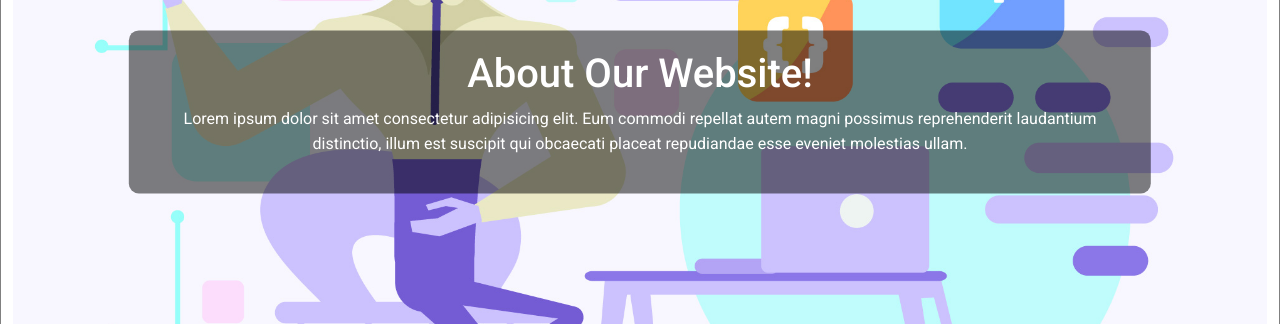
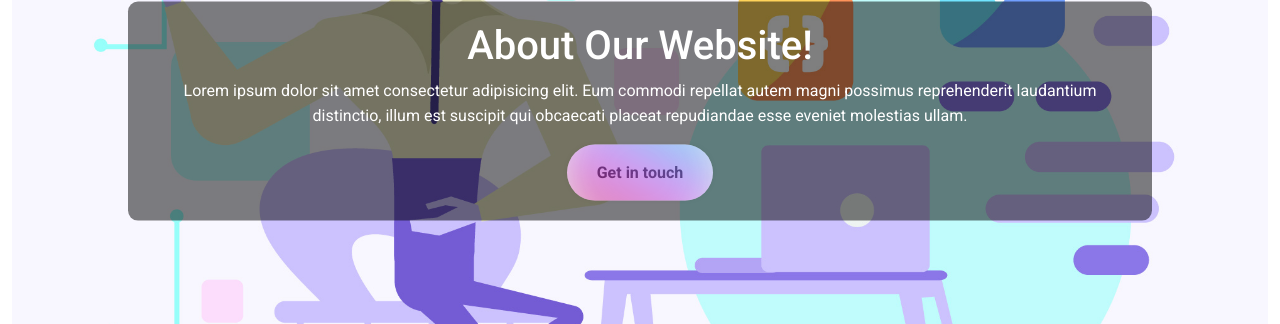
Before and after one commit to mannysinghdc/reactdtu, a React (Vite) app: page / in a window 1280 px wide. Shown: the part 307-631 px from the top of the page. Built offline with nearby package versions, Linux system fonts and the light colour scheme; no server answers; sample sign-in values are in the browser's storage.

Commit message:
json todo update.

```diff
--- a/package.json
+++ b/package.json
@@ -17,7 +17,8 @@
     "react": "^18.3.1",
     "react-dom": "^18.3.1",
     "react-icons": "^5.4.0",
-    "react-router-dom": "^7.1.3"
+    "react-router-dom": "^7.1.3",
+    "styled-components": "^6.1.15"
   },
   "devDependencies": {
     "@eslint/js": "^9.17.0",
--- a/src/App.jsx
+++ b/src/App.jsx
@@ -2,6 +2,7 @@ import { Outlet } from "react-router-dom"
 import Navbar from "./Component/Navbar"
 import { useEffect, useState } from "react"
 import Testing from "./Component/Testing"
+import Footer from "./Component/Footer"
 
 
 const App = () => {
--- /dev/null
+++ b/src/Component/Button.jsx
@@ -0,0 +1,88 @@
+import React from 'react';
+import styled from 'styled-components';
+
+const Button = () => {
+  return (
+    <StyledWrapper>
+      <button className="button">
+        Get in touch
+        <div className="hoverEffect">
+          <div />
+        </div>
+      </button>
+    </StyledWrapper>
+  );
+}
+
+const StyledWrapper = styled.div`
+  .button {
+    display: inline-flex;
+    align-items: center;
+    justify-content: center;
+    padding: 15px 30px;
+    border: 0;
+    position: relative;
+    overflow: hidden;
+    border-radius: 10rem;
+    transition: all 0.02s;
+    font-weight: bold;
+    cursor: pointer;
+    color: rgb(37, 37, 37);
+    z-index: 0;
+    box-shadow: 0 0px 7px -5px rgba(0, 0, 0, 0.5);
+  }
+
+  .button:hover {
+    background: rgb(193, 228, 248);
+    color: rgb(33, 0, 85);
+  }
+
+  .button:active {
+    transform: scale(0.97);
+  }
+
+  .hoverEffect {
+    position: absolute;
+    bottom: 0;
+    top: 0;
+    left: 0;
+    right: 0;
+    display: flex;
+    align-items: center;
+    justify-content: center;
+    z-index: 1;
+  }
+
+  .hoverEffect div {
+    background: rgb(222, 0, 75);
+    background: linear-gradient(
+      90deg,
+      rgba(222, 0, 75, 1) 0%,
+      rgba(191, 70, 255, 1) 49%,
+      rgba(0, 212, 255, 1) 100%
+    );
+    border-radius: 40rem;
+    width: 10rem;
+    height: 10rem;
+    transition: 0.4s;
+    filter: blur(20px);
+    animation: effect infinite 3s linear;
+    opacity: 0.5;
+  }
+
+  .button:hover .hoverEffect div {
+    width: 8rem;
+    height: 8rem;
+  }
+
+  @keyframes effect {
+    0% {
+      transform: rotate(0deg);
+    }
+
+    100% {
+      transform: rotate(360deg);
+    }
+  }`;
+
+export default Button;
--- /dev/null
+++ b/src/Component/Footer.jsx
@@ -0,0 +1,18 @@
+
+
+const Footer = () => {
+    return (
+        <>
+            <footer className="text-center">
+                {/* <!-- Copyright --> */}
+                <div className="text-center p-3">
+                    {/* © 2020 Copyright: */}
+                    <a className="text-body" href="https://mdbootstrap.com/">&copy; All rights reversed</a>
+                </div>
+                {/* <!-- Copyright --> */}
+            </footer>
+        </>
+    )
+}
+
+export default Footer
--- a/src/Component/Home.jsx
+++ b/src/Component/Home.jsx
@@ -1,6 +1,7 @@
-import { useEffect, useState } from "react";
+import { useEffect, useState } from "react"
 import style from "./Home.module.css"
-import axios from "axios";
+import axios from "axios"
+import Button from "./Button"
 
 const Home = () => {
   const [data, setData] = useState(null)
@@ -15,7 +16,7 @@ const Home = () => {
   }, [])
 
   return (
-    <div className="container-fluid" style={{ position: "relative", border: "1px solid" }}>
+    <div className="container-fluid" style={{ position: "relative" }}>
       {/* Background Image */}
       <img src="home.jpg" alt="background" style={{ height: "89.8vh", width: "100%", objectFit: "cover" }} />
 
@@ -30,6 +31,8 @@ const Home = () => {
           reprehenderit laudantium distinctio, illum est suscipit qui obcaecati placeat repudiandae esse eveniet
           molestias ullam.
         </p>
+        <Button/>
+
       </div>
     </div>
   );
--- a/src/Component/JSON/Add.jsx
+++ b/src/Component/JSON/Add.jsx
@@ -1,45 +1,64 @@
-import { MDBInput, MDBBtn, MDBFile } from 'mdb-react-ui-kit'
-import { useState } from 'react'
+import { MDBInput, MDBBtn, MDBFile } from 'mdb-react-ui-kit';
+import { useState } from 'react';
 
 const Add = () => {
-    const [data, setData] = useState({ name: "", age: "", email: "", date: "", file: null })
+    const [data, setData] = useState({ name: "", age: "", email: "", date: "", file: null });
+    const [preview, setPreview] = useState(null);
 
-    // Change Functionlity
+    // Handle text input changes
     const changeHandler = (e) => {
-        const { name, value, files } = e.target
-        setData({ ...data, [name]: value, [name]: files[0] })
+        const { name, value } = e.target;
+        setData({ ...data, [name]: value });
+    };
+
+    // Handle file selection
+    const fileChangeHandler = (e) => {
+        const file = e.target.files[0];
+        if (file) {
+            setData({ ...data, file });
+            setPreview(URL.createObjectURL(file)); // Create preview URL
+        }
+    };
+
+    const submitHandler = (e) => {
+        e.preventDefault()
+        console.log(data)
     }
 
-    const submitHanlder = (e) => {
-        e.preventDefault()
-    }
     return (
-        <>
-            <div className="container my-4">
-                <h2 className='text-center my-3'>{"Create Todo"}</h2>
-                <div className="col-md-8  mx-auto">
+        <div className="container my-4">
+            <h2 className="text-center my-3">Create Todo</h2>
+            <div className="row justify-content-center">
+                <div className="col-lg-8 col-md-10 col-sm-12">
                     <div className="row">
-                        <div className="col-8">
-                            <form onSubmit={(e) => submitHanlder(e, "add")}>
-                                <MDBInput className='mb-3' name="name" type='text' id='name' label='Name' value={data.name} onChange={changeHandler} />
-                                <MDBInput className='mb-3' name="age" type='text' id='age' label='Age' value={data.age} onChange={changeHandler} />
-                                <MDBInput className='mb-3' name="email" type='email' id='email' label='Email' value={data.email} onChange={changeHandler} />
-                                <MDBInput className='mb-3' name="date" type='date' id='date' label='Date' value={data.date} onChange={changeHandler} />
+                        <div className="col-md-8 col-sm-12">
+                            <form onSubmit={submitHandler}>
+                                <MDBInput className="mb-3" name="name" type="text" label="Name" value={data.name} onChange={changeHandler} />
+                                <MDBInput className="mb-3" name="age" type="text" label="Age" value={data.age} onChange={changeHandler} />
+                                <MDBInput className="mb-3" name="email" type="email" label="Email" value={data.email} onChange={changeHandler} />
+                                <MDBInput className="mb-3" name="date" type="date" label="Date" value={data.date} onChange={changeHandler} />
 
-                                <MDBFile className='mb-3' name="file" id='file' />
-                                <MDBBtn type='submit' size='sm'> Submit  </MDBBtn>
+                                <MDBFile className="mb-3" name="file" onChange={fileChangeHandler} />
+                                <MDBBtn type="submit" size="sm">Submit</MDBBtn>
                             </form>
                         </div>
-                        <div className="col-4">
-                            <div style={{ border: "1px solid", width: "200px", height: "200px" }}>
 
+                        {/* Image Preview Section */}
+                        <div className="col-md-4 col-sm-12 d-flex justify-content-center">
+                            <div className="border rounded" style={{ width: "200px", height: "200px", overflow: "hidden" }}>
+                                <img
+                                    src={preview || "https://cdn.pixabay.com/photo/2015/10/05/22/37/blank-profile-picture-973460_1280.png"}
+                                    alt="Preview"
+                                    className="img-fluid w-100 h-100"
+                                    style={{ objectFit: "cover" }}
+                                />
                             </div>
                         </div>
                     </div>
                 </div>
             </div>
-        </>
-    )
-}
+        </div>
+    );
+};
 
-export default Add
+export default Add;
--- a/src/Component/JSON/TodoJson.jsx
+++ b/src/Component/JSON/TodoJson.jsx
@@ -1,11 +1,11 @@
-import React from 'react'
+
 import Add from './Add'
 
 const TodoJson = () => {
     return (
-        <div>
+        <>
             <Add/>
-        </div>
+        </>
     )
 }
 
--- a/src/Component/Loader.jsx/Loader.jsx
+++ b/src/Component/Loader.jsx/Loader.jsx
@@ -1,13 +1,90 @@
-
+import React from 'react';
+import styled from 'styled-components';
 
 const Loader = () => {
-    return (
-        <center className="my-4">
-            <div className="spinner-border" role="status">
-                <span className="sr-only">Loading...</span>
-            </div>
-        </center>
-    )
+  return (
+    <>
+    <StyledWrapper>
+      <div className="loader" />
+    </StyledWrapper>
+    </>
+  );
 }
 
-export default Loader
+const StyledWrapper = styled.div`
+  .loader {
+   position: relative;
+   width: 2.5em;
+   height: 2.5em;
+   transform: rotate(165deg);
+  }
+
+  .loader:before, .loader:after {
+   content: "";
+   position: absolute;
+   top: 50%;
+   left: 50%;
+   display: block;
+   width: 0.5em;
+   height: 0.5em;
+   border-radius: 0.25em;
+   transform: translate(-50%, -50%);
+  }
+
+  .loader:before {
+   animation: before8 2s infinite;
+  }
+
+  .loader:after {
+   animation: after6 2s infinite;
+  }
+
+  @keyframes before8 {
+   0% {
+    width: 0.5em;
+    box-shadow: 1em -0.5em rgba(225, 20, 98, 0.75), -1em 0.5em rgba(111, 202, 220, 0.75);
+   }
+
+   35% {
+    width: 2.5em;
+    box-shadow: 0 -0.5em rgba(225, 20, 98, 0.75), 0 0.5em rgba(111, 202, 220, 0.75);
+   }
+
+   70% {
+    width: 0.5em;
+    box-shadow: -1em -0.5em rgba(225, 20, 98, 0.75), 1em 0.5em rgba(111, 202, 220, 0.75);
+   }
+
+   100% {
+    box-shadow: 1em -0.5em rgba(225, 20, 98, 0.75), -1em 0.5em rgba(111, 202, 220, 0.75);
+   }
+  }
+
+  @keyframes after6 {
+   0% {
+    height: 0.5em;
+    box-shadow: 0.5em 1em rgba(61, 184, 143, 0.75), -0.5em -1em rgba(233, 169, 32, 0.75);
+   }
+
+   35% {
+    height: 2.5em;
+    box-shadow: 0.5em 0 rgba(61, 184, 143, 0.75), -0.5em 0 rgba(233, 169, 32, 0.75);
+   }
+
+   70% {
+    height: 0.5em;
+    box-shadow: 0.5em -1em rgba(61, 184, 143, 0.75), -0.5em 1em rgba(233, 169, 32, 0.75);
+   }
+
+   100% {
+    box-shadow: 0.5em 1em rgba(61, 184, 143, 0.75), -0.5em -1em rgba(233, 169, 32, 0.75);
+   }
+  }
+
+  .loader {
+   position: absolute;
+   top: calc(50% - 1.25em);
+   left: calc(50% - 1.25em);
+  }`;
+
+export default Loader;
--- a/src/main.jsx
+++ b/src/main.jsx
@@ -12,7 +12,7 @@ import Loader from './Component/Loader.jsx/Loader.jsx';
 // Lazy-loaded components
 const Home = lazy(() => import('./Component/Home.jsx'));
 const Todo = lazy(() => import('./Component/Todo/Todo.jsx'));
-const TodoJson = lazy(() => import('./Component/JSON/TodoJson.jsx'));
+const TodoJson = lazy(() => import('./Component/JSON/TodoJson.jsx'))
 const Social = lazy(() => import('./Component/Social/Social.jsx'));
 const Color = lazy(() => import('./Component/Color/Color.jsx'));
 const Rgb = lazy(() => import('./Component/Color/Rgb.jsx'));
```
Also changed, not shown: src/Component/Home.module.css (line endings or trailing spaces), 1 other file (tests, documents, lock files or other folders).
